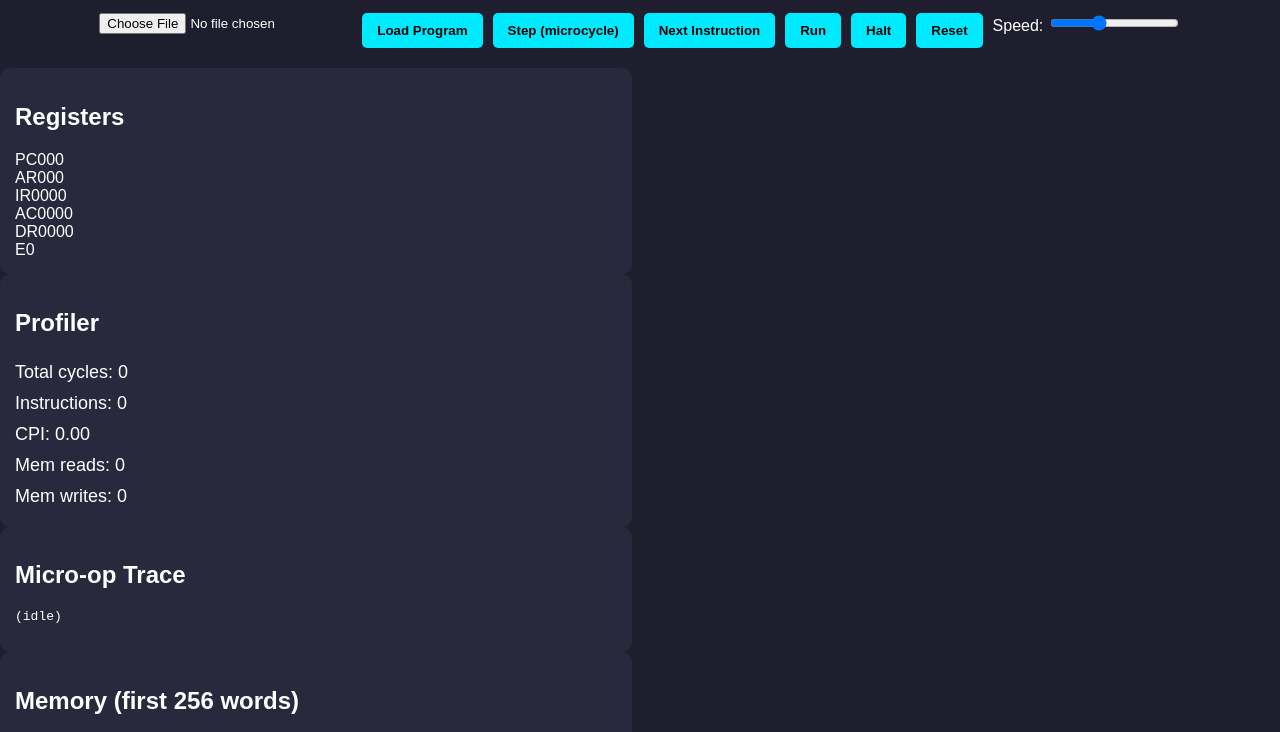
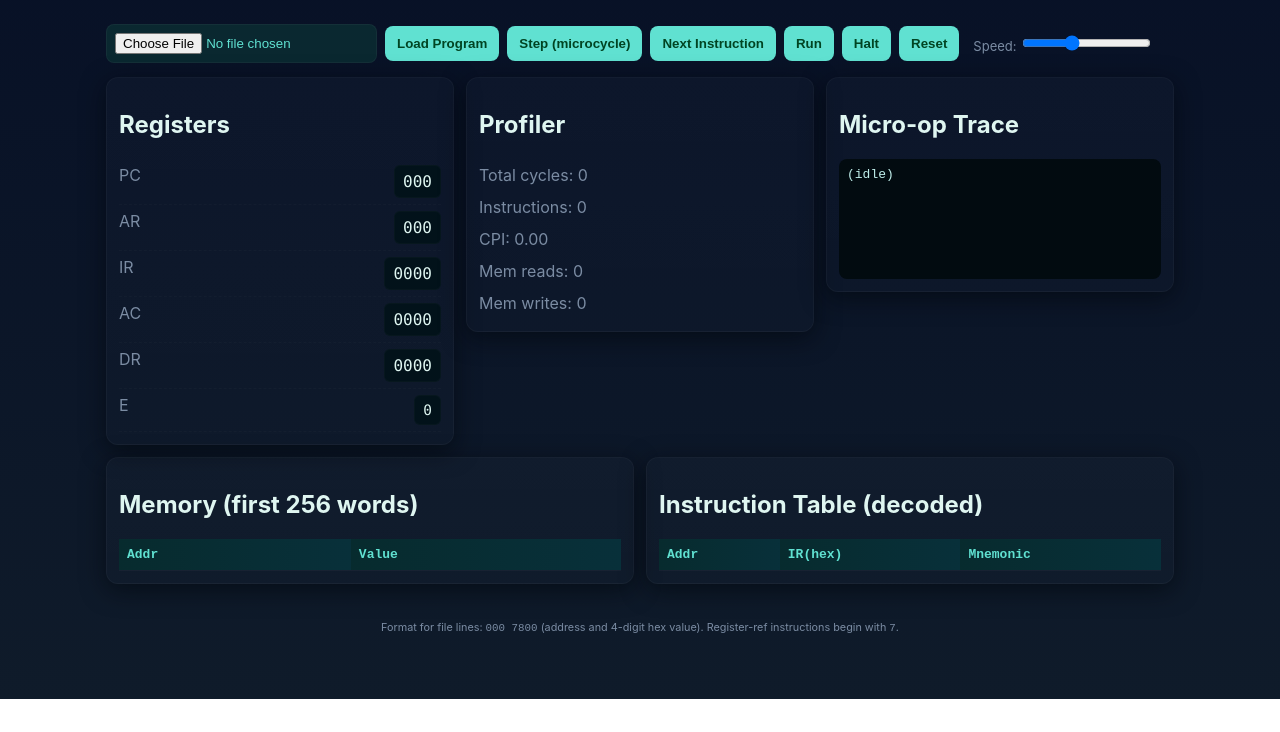
Before and after one commit to ShahadAlblooshi/cpu-simulator, a plain HTML site: page index.html in a window 1280 px wide. Shown: the part 101-833 px from the top of the page. After the commit the page ends 800 px from the top, so only its background shows below. Drawn offline with Linux system fonts and the light colour scheme.

Commit message:
Update style.css

```diff
--- a/style.css
+++ b/style.css
@@ -1,73 +1,38 @@
-body {
-  background: #1e1e2f;
-  color: white;
-  font-family: Arial, sans-serif;
-  margin: 0;
-  padding: 0;
+:root{
+  --bg:#0b1220; --card:#071026; --accent:#60e1d1; --muted:#7b8ca3; --highlight:#ffd166;
 }
+*{box-sizing:border-box}
+html,body{height:100%;margin:0;background:linear-gradient(180deg,#071026 0%, #0f1b2a 100%);color:#dff6f1;font-family:Inter,Segoe UI,Roboto,monospace}
+header{padding:18px;text-align:center}
+h1{margin:0;font-size:26px;color:var(--accent)}
+.subtitle{color:var(--muted);margin-top:6px}
+main{padding:16px;max-width:1100px;margin:0 auto}
+.controls{display:flex;gap:8px;align-items:center;flex-wrap:wrap;margin-bottom:14px}
+.controls input[type=file]{background:#0a2830;padding:8px;border-radius:8px;border:1px solid rgba(255,255,255,0.04);color:var(--accent)}
+.controls button{background:var(--accent);color:#042;border:0;padding:10px 12px;border-radius:8px;cursor:pointer;font-weight:700}
+.controls button:hover{filter:brightness(.95)}
+.controls label{color:var(--muted);font-size:13px;margin-left:6px}
 
-.container {
-  max-width: 900px;
-  margin: auto;
-  padding: 20px;
-}
+.toprow{display:flex;gap:12px;align-items:flex-start;margin-bottom:12px;flex-wrap:wrap}
+.panel{background:linear-gradient(180deg, rgba(255,255,255,0.02), rgba(255,255,255,0.01));padding:12px;border-radius:12px;border:1px solid rgba(255,255,255,0.03);box-shadow:0 6px 24px rgba(2,6,12,0.6)}
+.regs,.stats,.trace{flex:1;min-width:260px}
+.regrow{display:flex;justify-content:space-between;padding:6px 0;border-bottom:1px dashed rgba(255,255,255,0.02)}
+.regrow .label{color:var(--muted)}
+.regval{font-family:ui-monospace, SFMono-Regular, Menlo, Monaco, monospace;background:#02121a;padding:6px 8px;border-radius:6px;border:1px solid rgba(255,255,255,0.02)}
+.regval.small{font-size:90%}
+.stats div{padding:6px 0;color:var(--muted)}
+.trace pre{height:120px;overflow:auto;background:#020b10;padding:8px;border-radius:8px;color:#bfeeea;margin:0}
 
-h1 {
-  text-align: center;
-  color: #00eaff;
-}
-
-.controls {
-  display: flex;
-  gap: 10px;
-  justify-content: center;
-  margin-bottom: 20px;
-}
-
-button {
-  padding: 10px 15px;
-  background: #00eaff;
-  border: none;
-  border-radius: 5px;
-  cursor: pointer;
-  font-weight: bold;
-}
-
-button:hover {
-  background: #00b5cc;
-}
-
-.dashboard {
-  display: flex;
-  justify-content: space-between;
-  margin-bottom: 20px;
-}
-
-.panel {
-  width: 47%;
-  background: #28293d;
-  padding: 15px;
-  border-radius: 10px;
-}
-
-.registers div, .stats div {
-  padding: 5px 0;
-  font-size: 18px;
-}
-
-table {
-  width: 100%;
-  background: #2a2d43;
-  border-collapse: collapse;
-  margin-top: 15px;
-}
-
-th, td {
-  padding: 10px;
-  border: 1px solid #444;
-}
-
-th {
-  background: #00b5cc;
-  color: black;
-}
+.meminstr{display:flex;gap:12px}
+.meminstr{display:flex;gap:12px;align-items:flex-start;flex-wrap:wrap}
+.memory,.itable{flex:1;min-width:300px;max-height:420px;overflow:auto}
+table{width:100%;border-collapse:collapse}
+th,td{padding:8px;border-bottom:1px solid rgba(255,255,255,0.03);text-align:left;font-family:ui-monospace,monospace;font-size:13px}
+thead th{background:linear-gradient(90deg,#072b2e,#08303a);color:var(--accent);position:sticky;top:0}
+tbody tr:hover{background:rgba(255,255,255,0.02)}
+.addr{color:var(--muted);width:80px}
+.val{font-weight:700;color:#dff6f1}
+.current{outline:3px solid rgba(255,209,102,0.25);background:linear-gradient(90deg, rgba(255,209,102,0.06), transparent)}
+.flash{animation:flash 480ms ease}
+@keyframes flash{0%{transform:translateY(-2px);box-shadow:0 6px 18px rgba(96,225,209,0.18)}100%{transform:none;box-shadow:none}}
+footer{max-width:1100px;margin:18px auto;text-align:center;color:var(--muted);font-size:13px}
```
